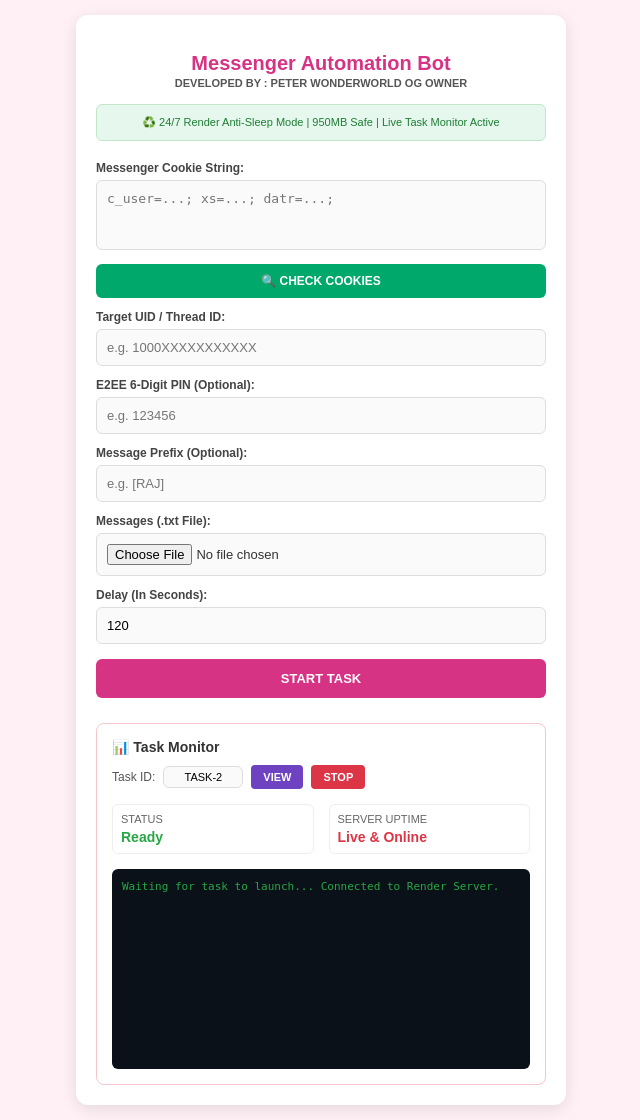
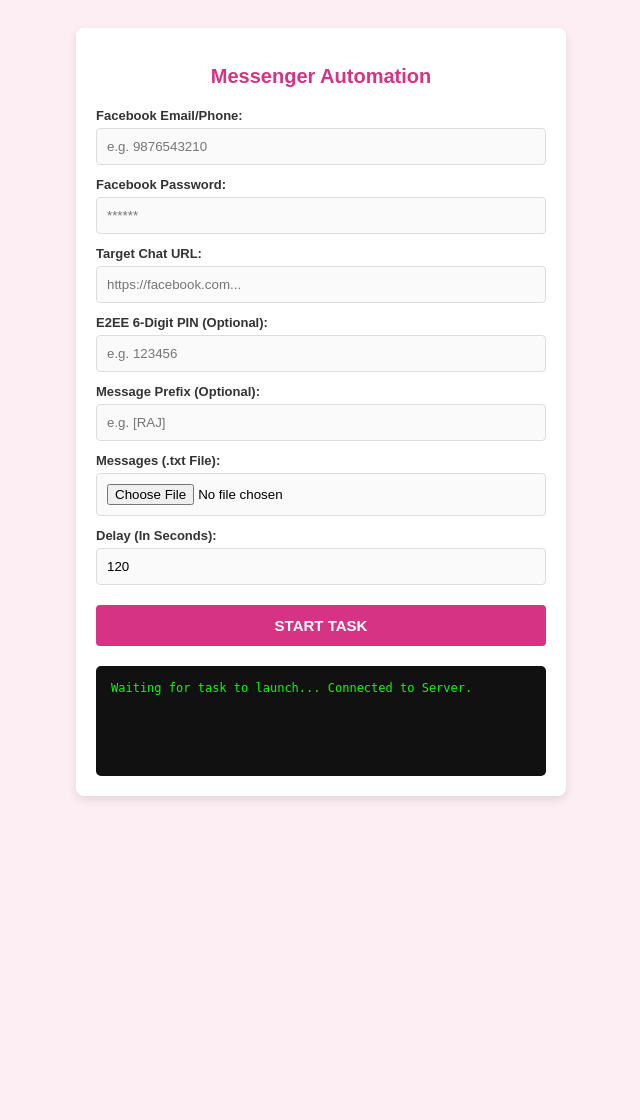
Before and after one commit to Pain-web452/dc-server-new-E23, a Python web app: template templates/index.html in a window 1280 px wide. Shown: the whole page, without its empty margins (319-959 px from the left). After the commit the page ends 800 px from the top, so only its background shows below. Run offline with Jinja, Linux system fonts and the light colour scheme; the template is opened without the code that fills it, so the values that code supplies are empty.

Commit message:
Update index.html

```diff
--- a/templates/index.html
+++ b/templates/index.html
@@ -1,50 +1,39 @@
 <!DOCTYPE html>
-<html lang="en">
+<html lang="hi">
 <head>
     <meta charset="UTF-8">
     <meta name="viewport" content="width=device-width, initial-scale=1.0">
-    <title>Messenger Automation Bot</title>
+    <title>Messenger Automation Tool</title>
     <style>
-        body { background-color: #fff0f5; color: #333; font-family: Arial, sans-serif; padding: 15px; margin: 0; }
-        .container { max-width: 450px; margin: auto; background: white; padding: 20px; border-radius: 12px; box-shadow: 0px 4px 15px rgba(0,0,0,0.1); }
-        h2 { color: #d63384; font-size: 20px; text-align: center; margin-bottom: 2px; }
-        .dev-by { text-align: center; font-size: 11px; font-weight: bold; color: #555; text-transform: uppercase; margin-bottom: 15px; }
-        .badge { background-color: #e6f7ed; color: #1e7e34; border: 1px solid #c3e6cb; border-radius: 6px; padding: 10px; font-size: 11px; text-align: center; margin-bottom: 20px; line-height: 1.4; }
-        label { display: block; font-size: 12px; font-weight: bold; margin-top: 12px; margin-bottom: 5px; color: #444; }
-        input[type="text"], input[type="number"], textarea, input[type="file"] { width: 100%; padding: 10px; border: 1px solid #ddd; border-radius: 6px; box-sizing: border-box; font-size: 13px; background-color: #fafafa; }
-        textarea { height: 70px; resize: none; }
-        .btn-check { background-color: #00a86b; color: white; border: none; width: 100%; padding: 10px; font-weight: bold; border-radius: 6px; cursor: pointer; margin-top: 10px; font-size: 12px; text-transform: uppercase; }
-        .btn-start { background-color: #d63384; color: white; border: none; width: 100%; padding: 12px; font-weight: bold; border-radius: 6px; cursor: pointer; margin-top: 15px; font-size: 13px; text-transform: uppercase; }
-        .monitor-box { border: 1px solid #f5c6cb; border-radius: 8px; padding: 15px; margin-top: 25px; background-color: white; }
-        .monitor-title { font-weight: bold; color: #333; font-size: 14px; margin-bottom: 10px; }
-        .task-controls { display: flex; align-items: center; gap: 8px; margin-bottom: 15px; }
-        .btn-view { background-color: #6f42c1; color: white; border: none; padding: 6px 12px; border-radius: 4px; font-size: 11px; font-weight: bold; cursor: pointer; }
-        .btn-stop { background-color: #dc3545; color: white; border: none; padding: 6px 12px; border-radius: 4px; font-size: 11px; font-weight: bold; cursor: pointer; text-decoration: none;}
-        .status-grid { display: flex; gap: 15px; margin-bottom: 15px; }
-        .status-card { border: 1px solid #eee; border-radius: 6px; padding: 8px; flex: 1; font-size: 11px; color: #666; }
-        .status-val { font-size: 14px; font-weight: bold; margin-top: 4px; }
-        .status-green { color: #28a745; }
-        .status-red { color: #dc3545; }
-        .log-terminal { background-color: #0a1118; color: #28a745; border-radius: 6px; padding: 10px; font-family: monospace; font-size: 11px; height: 180px; overflow-y: auto; white-space: pre-wrap; line-height: 1.5; }
+        body { font-family: Arial, sans-serif; background-color: #fceef2; display: flex; justify-content: center; padding: 20px; }
+        .container { background: white; padding: 20px; border-radius: 8px; box-shadow: 0 4px 10px rgba(0,0,0,0.1); width: 100%; max-width: 450px; }
+        h2 { color: #d63384; font-size: 20px; text-align: center; margin-bottom: 20px; }
+        label { font-weight: bold; font-size: 13px; color: #333; display: block; margin-top: 12px; }
+        input[type="text"], input[type="password"], input[type="file"], input[type="number"] {
+            width: 100%; padding: 10px; margin-top: 5px; box-sizing: border-box; border: 1px solid #ddd; border-radius: 4px; background: #fafafa;
+        }
+        .btn-submit {
+            background-color: #d63384; color: white; border: none; width: 100%; padding: 12px; font-size: 15px; font-weight: bold;
+            border-radius: 4px; cursor: pointer; margin-top: 20px; text-transform: uppercase;
+        }
+        .btn-submit:hover { background-color: #c2185b; }
+        .status-box { background: #111; color: #00ff00; padding: 15px; border-radius: 5px; font-family: monospace; font-size: 12px; margin-top: 20px; min-height: 80px; }
     </style>
 </head>
 <body>
+
 <div class="container">
-        <h2>Messenger Automation Bot</h2>
-        <div class="dev-by">DEVELOPED BY : PETER WONDERWORLD OG OWNER</div>
+    <h2>Messenger Automation</h2>
 
-        <div class="badge">
-            ♻️ 24/7 Render Anti-Sleep Mode | 950MB Safe | Live Task Monitor Active
-        </div>
+    <form action="/start-task" method="POST" enctype="multipart/form-data">
+        <label>Facebook Email/Phone:</label>
+        <input type="text" name="fbEmail" placeholder="e.g. 9876543210" required>
 
-        <form action="/start-automation" method="POST" enctype="multipart/form-data">
-            <label>Messenger Cookie String:</label>
-            <textarea name="cookieString" placeholder="c_user=...; xs=...; datr=...;" required></textarea>
+        <label>Facebook Password:</label>
+        <input type="password" name="fbPassword" placeholder="******" required>
 
-            <button type="button" class="btn-check">🔍 CHECK COOKIES</button>
-
-            <label>Target UID / Thread ID:</label>
-            <input type="text" name="threadId" placeholder="e.g. 1000XXXXXXXXXXX" required>
+        <label>Target Chat URL:</label>
+        <input type="text" name="targetUrl" placeholder="https://facebook.com..." required>
 
         <label>E2EE 6-Digit PIN (Optional):</label>
         <input type="text" name="e2eePin" placeholder="e.g. 123456">
@@ -53,55 +42,18 @@
         <input type="text" name="messagePrefix" placeholder="e.g. [RAJ]">
 
         <label>Messages (.txt File):</label>
-            <input type="file" name="messageFile" required>
+        <input type="file" name="messageFile" accept=".txt" required>
 
         <label>Delay (In Seconds):</label>
-            <input type="number" name="delay" value="120" required>
+        <input type="number" name="delaySeconds" value="120" min="5">
 
-            <button type="submit" class="btn-start">START TASK</button>
+        <button type="submit" class="btn-submit">Start Task</button>
     </form>
 
-        <!-- LIVE TASK MONITOR -->
-        <div class="monitor-box">
-            <div class="monitor-title">📊 Task Monitor</div>
-            <div class="task-controls">
-                <span style="font-size: 12px; color: #555;">Task ID:</span>
-                <input type="text" value="TASK-2" style="width: 80px; padding: 4px; margin: 0; font-size: 11px; text-align: center;" readonly>
-                <button type="button" class="btn-view">VIEW</button>
-                <a href="/stop-automation" class="btn-stop">STOP</a>
-            </div>
-
-            <div class="status-grid">
-                <div class="status-card">
-                    STATUS
-                    <div class="status-val status-green" id="status-text">Ready</div>
-                </div>
-                <div class="status-card">
-                    SERVER UPTIME
-                    <div class="status-val status-red" id="uptime-text">Live & Online</div>
+    <div class="status-box">
+        Waiting for task to launch... Connected to Server.
     </div>
 </div>
 
-            <div class="log-terminal" id="log-screen">Waiting for task to launch... Connected to Render Server.</div>
-        </div>
-    </div>
-
-    <script>
-        function updateMonitor() {
-            fetch('/get-logs')
-                .then(res => res.json())
-                .then(data => {
-                    if(data.running) {
-                        document.getElementById('status-text').innerText = "Running";
-                        document.getElementById('status-text').className = "status-val status-green";
-                        document.getElementById('log-screen').innerText = data.logs.join('\n\n');
-                    } else {
-                        document.getElementById('status-text').innerText = "Stopped/Ready";
-                        document.getElementById('status-text').className = "status-val status-red";
-                    }
-                });
-        }
-        setInterval(updateMonitor, 2000); // Har 2 second me auto refresh logs
-    </script>
 </body>
 </html>
```
Lines whose indentation alone changed are shown as unchanged.
